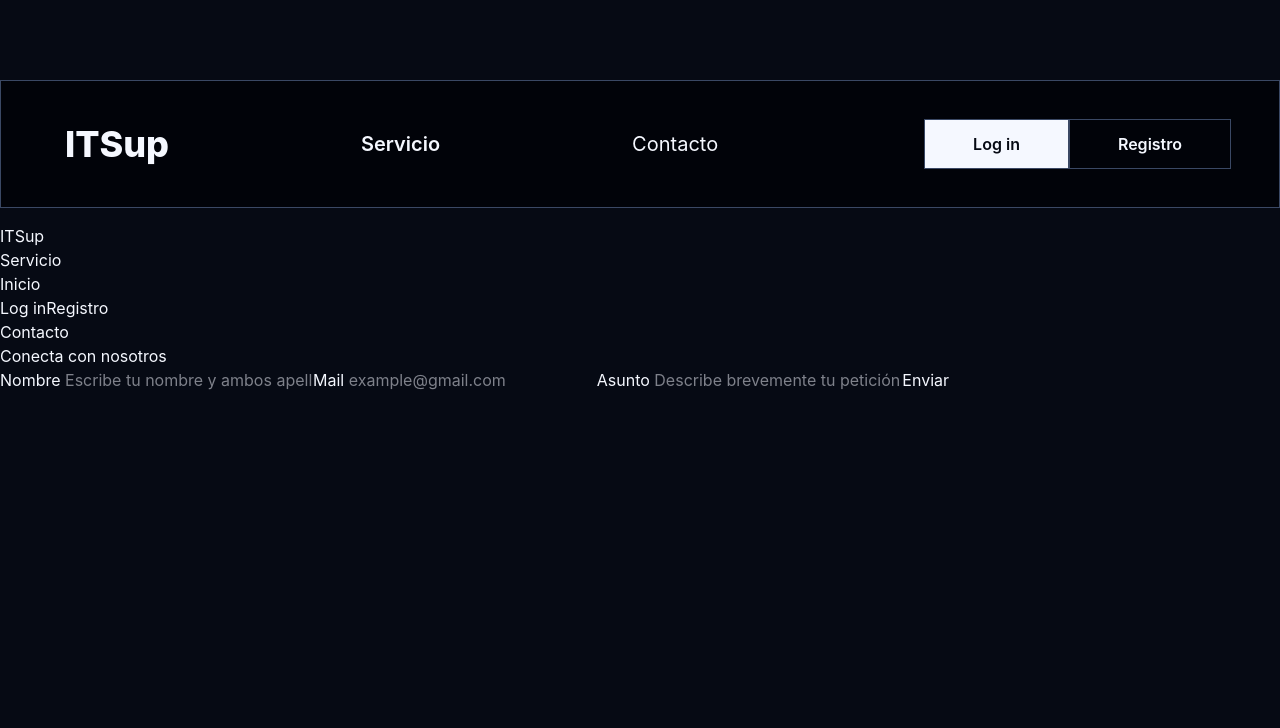
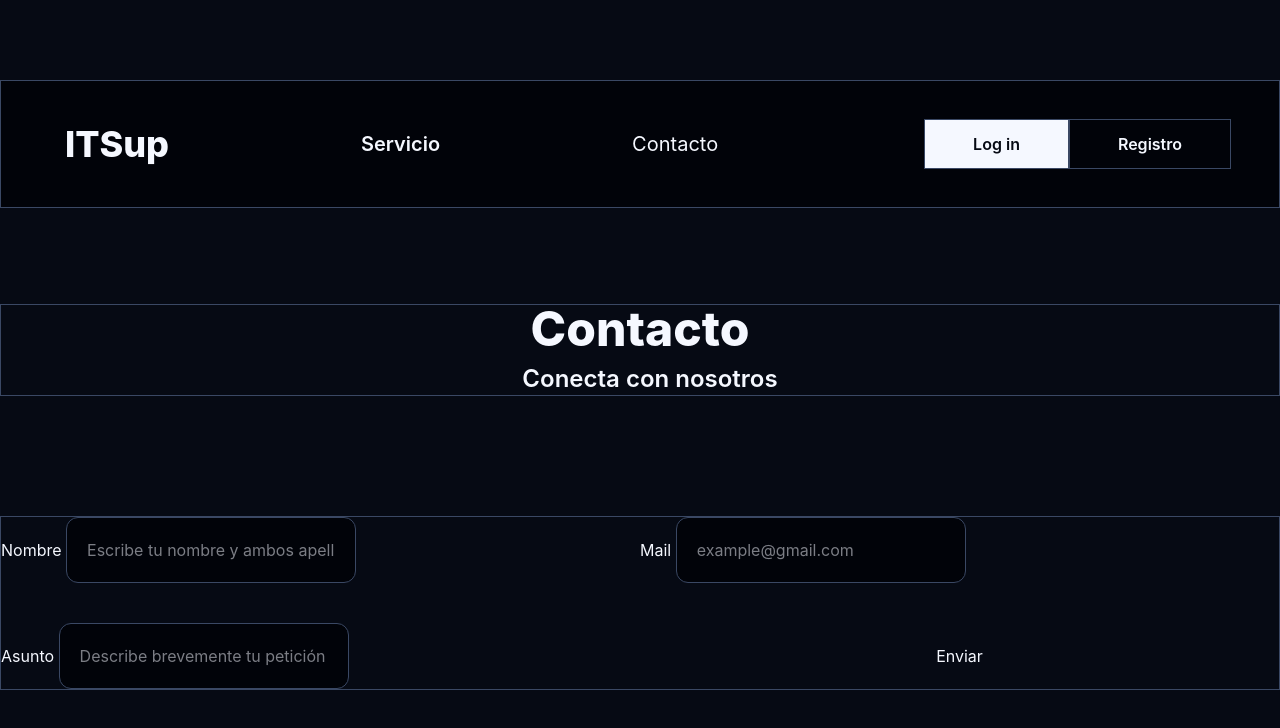
Before and after one commit to CopernicoDev/PYMES_WEB_Frontend_Angular, an Angular app: page /contact in a window 1280 px wide. Shown: the top 728 px of the page. Built offline with nearby package versions, Linux system fonts and the light colour scheme.

Commit message:
Preparando contact para estilizar

```diff
--- a/src/app/pages/contact/contact.html
+++ b/src/app/pages/contact/contact.html
@@ -1,36 +1,23 @@
-<!-- ...existing code... -->
-<header class="barra-superior">
-  <nav>
-    <ul>
-      <li class="Elemnto-barra1">ITSup</li>
-      <li class="Elemnto-barra2"><a routerLink="/services">Servicio</a></li>
-      <li class="Elemnto-barra3"><a routerLink="/home">Inicio</a></li>
-      <li class="Cuadro-registro-login">
-        <button class="rectangulo-negro"><a routerLink="/login">Log in</a></button>
-        <button class="rectangulo-gris"><a routerLink="/sign-up">Registro</a></button>
-      </li>
-    </ul>
-  </nav>
-</header>
-
-<body>
-  <section class="hero">
-  <h1>Contacto</h1>
-  <p class="subtitle">Conecta con nosotros</p>
+<section class="grid-cols-1 text-center border border-border mt-20 ">
+  <h1 class="text-5xl font-extrabold">Contacto</h1>
+  <h2 class="text-2xl font-semibold pl-5 pt-2.5">Conecta con nosotros</h2>
 </section>
 
-<section class="contact-section container">
-  <div class="form-col">
-    <label>Nombre
-      <input type="text" placeholder="Escribe tu nombre y ambos apellidos" />
+<section class="mt-30 grid grid-cols-1">
+  <div class="grid grid-cols-2 gap-y-10 border border-border">
+    <label class="row-start-1">Nombre
+      <input type="text" placeholder="Escribe tu nombre y ambos apellidos"
+        class="bg-bg-dark border border-border rounded-xl px-5 py-5 row-start-2" />
     </label>
 
     <label>Mail
-      <input type="email" placeholder="example@gmail.com" />
+      <input type="email" placeholder="example@gmail.com"
+        class="bg-bg-dark border border-border rounded-xl px-5 py-5" />
     </label>
 
     <label>Asunto
-      <input type="text" placeholder="Describe brevemente tu petición" />
+      <input type="text" placeholder="Describe brevemente tu petición"
+        class="bg-bg-dark border border-border rounded-xl px-5 py-5" />
     </label>
 
     <button class="send-btn">Enviar</button>
@@ -38,8 +25,3 @@
 
   <div class="image-col" aria-hidden="true"></div>
 </section>
-
-</body>
-
-
-<!-- ...existing code... -->
```
